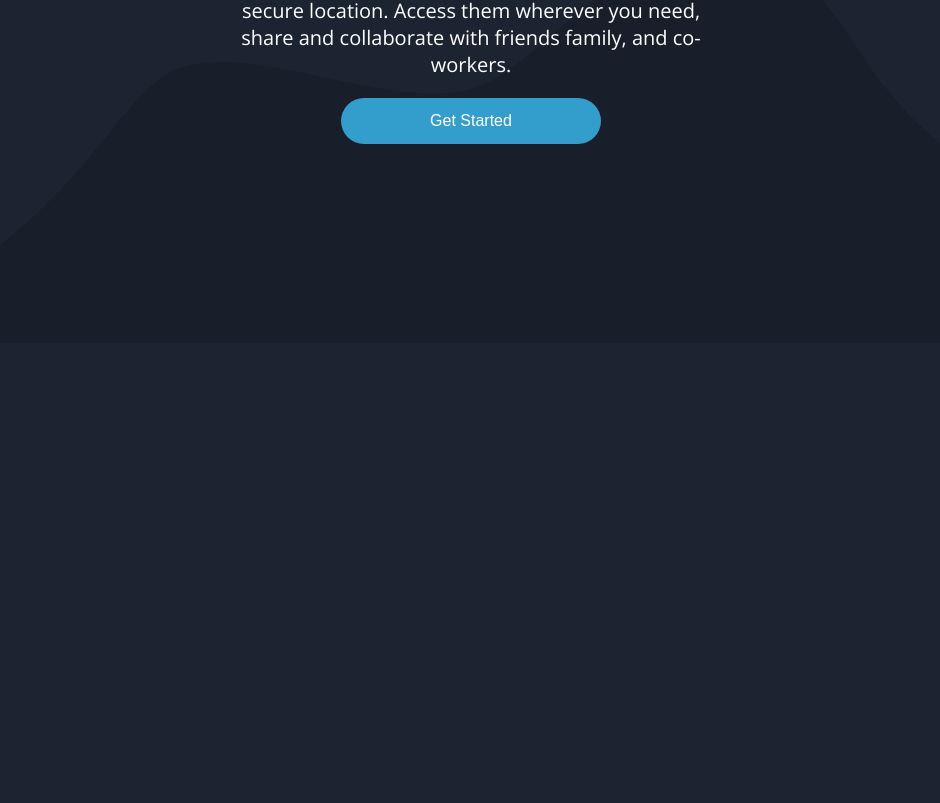
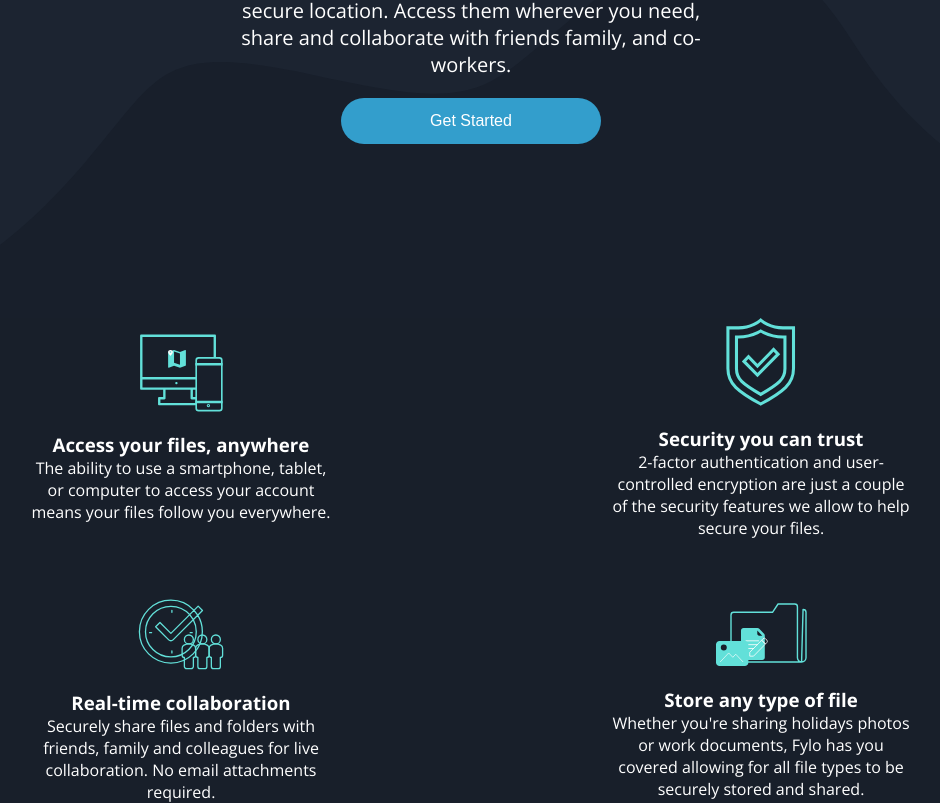
Before and after one commit to data-sets/fylo-dark-theme, a React (Create React App) app: page / in a window 1280 px wide. Shown: the part 842-1645 px from the top of the page, without its empty margins (169-1109 px from the left). Before the commit the page ends 1190 px from the top, so only its background shows below. Built offline with nearby package versions, Linux system fonts and the light colour scheme.

Commit message:
added: markup for main section

```diff
--- a/src/App.js
+++ b/src/App.js
@@ -1,6 +1,6 @@
 import Navigation from "./modules/Navigation";
 import Header from "./modules/Header";
-// import Main from "./modules/Main";
+import Main from "./modules/Main";
 // import Footer from "./modules/Footer";
 
 function App() {
@@ -9,8 +9,8 @@ function App() {
       <div className="app">
         <Navigation />
         <Header />
-        {/* <Main />
-        <Footer /> */}
+        <Main />
+        {/* <Footer /> */}
       </div>
     </>
   );
--- a/src/modules/Main.jsx
+++ b/src/modules/Main.jsx
@@ -1,9 +1,48 @@
+import File from "../images/icon-any-file.svg";
+import Security from "../images/icon-security.svg";
+import Access from "../images/icon-access-anywhere.svg";
+import Collab from "../images/icon-collaboration.svg";
 export default function Main() {
   return (
     <>
-      <nav className="app__main--section">
-        <h1>Main</h1>
-      </nav>
+      <main className="app__main--section">
+        <ul>
+          <li>
+            <img src={Access} alt="" />
+            <h3>Access your files, anywhere</h3>
+            <p>
+              The ability to use a smartphone, tablet, or computer to access
+              your account means your files follow you everywhere.
+            </p>
+          </li>
+          <li>
+            <img src={Security} alt="" />
+            <h3>Security you can trust</h3>
+            <p>
+              2-factor authentication and user-controlled encryption are just a
+              couple of the security features we allow to help secure your
+              files.
+            </p>
+          </li>
+          <li>
+            <img src={Collab} alt="" />
+            <h3>Real-time collaboration</h3>
+            <p>
+              Securely share files and folders with friends, family and
+              colleagues for live collaboration. No email attachments required.
+            </p>
+          </li>
+          <li>
+            <img src={File} alt="" />
+            <h3>Store any type of file</h3>
+            <p>
+              Whether you're sharing holidays photos or work documents, Fylo has
+              you covered allowing for all file types to be securely stored and
+              shared.
+            </p>
+          </li>
+        </ul>
+      </main>
     </>
   );
 }
--- a/src/scss/globals/_main.scss
+++ b/src/scss/globals/_main.scss
@@ -92,7 +92,30 @@ button {
     }
   }
   &__main--section {
-    background-color: blue;
+    background-color: v.$dark-blue-main-bg;
+    position: relative;
+    margin-top: -5px;
+    padding-inline: 90px;
+    ul {
+      display: grid;
+      justify-content: center;
+      align-items: center;
+      grid-template-columns: repeat(auto-fit, minmax(420px, 1fr));
+      gap: 60px;
+      position: relative;
+      margin-top: -30px;
+      li {
+        padding: 0 60px;
+        color: v.$white;
+        text-align: center;
+        img{
+          padding-bottom: 15px;
+        }
+        p{
+          padding-inline: 50px;
+        }
+      }
+    }
   }
   &__footer--section {
     background-color: green;
```
Also changed, not shown: src/dist/style.css, 1 other file (tests, documents, lock files or other folders).
